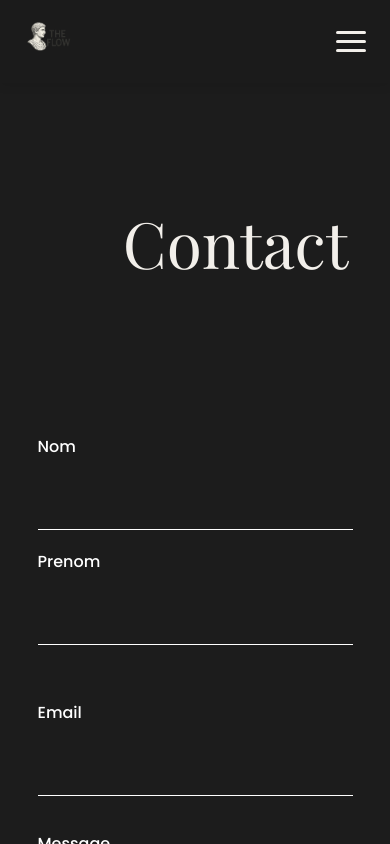
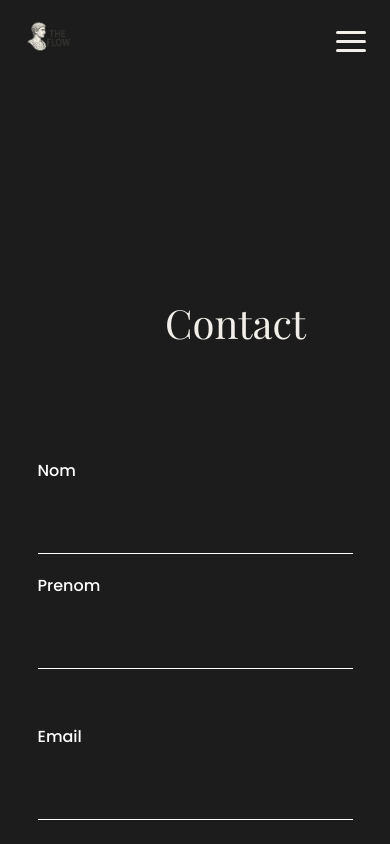
Before and after one commit to adriencre/The-Flow, a Vue app: page /contact in a window 390 px wide. Built offline with nearby package versions, Linux system fonts and the light colour scheme.

Commit message:
version mobile

```diff
--- a/index.html
+++ b/index.html
@@ -1,10 +1,47 @@
 <!DOCTYPE html>
-<html lang="">
+<html lang="fr">
   <head>
     <meta charset="UTF-8">
-    <link rel="icon" href="/favicon.ico">
     <meta name="viewport" content="width=device-width, initial-scale=1.0">
-    <title>Vite App</title>
+    <meta name="theme-color" content="#1C1C1C">
+
+    <!-- Manifest pour PWA -->
+    <link rel="manifest" href="/manifest.json">
+
+    <!-- Favicon principal avec taille augmentée -->
+    <link rel="icon" href="/images/logo.png" sizes="64x64">
+
+    <!-- Favicons pour différents appareils avec tailles plus grandes -->
+    <link rel="icon" type="image/png" href="/images/logo.png" sizes="96x96">
+    <link rel="icon" type="image/png" href="/images/logo.png" sizes="128x128">
+    <link rel="icon" type="image/png" href="/images/logo.png" sizes="256x256">
+
+    <!-- Favicon pour iOS (plus grand) -->
+    <link rel="apple-touch-icon" href="/images/logo.png">
+    <link rel="apple-touch-icon" href="/images/logo.png" sizes="180x180">
+    <link rel="apple-touch-icon" href="/images/logo.png" sizes="192x192">
+    <meta name="apple-mobile-web-app-capable" content="yes">
+    <meta name="apple-mobile-web-app-status-bar-style" content="black-translucent">
+
+    <!-- Favicon pour Android (plus grand) -->
+    <link rel="icon" type="image/png" href="/images/logo.png" sizes="192x192">
+    <link rel="icon" type="image/png" href="/images/logo.png" sizes="512x512">
+
+    <!-- Favicon pour Windows (plus grand) -->
+    <meta name="msapplication-TileImage" content="/images/logo.png">
+    <meta name="msapplication-TileColor" content="#1C1C1C">
+    <meta name="msapplication-config" content="/favicon/browserconfig.xml">
+
+    <title>The Flow - Sculptez votre avenir</title>
+
+    <!-- Style pour forcer une taille de favicon plus grande -->
+    <style>
+      /* Cette astuce CSS peut aider dans certains navigateurs */
+      link[rel="icon"] {
+        height: 64px !important;
+        width: 64px !important;
+      }
+    </style>
   </head>
   <body>
     <div id="app"></div>
--- a/src/components/Navbar.vue
+++ b/src/components/Navbar.vue
@@ -132,8 +132,9 @@ const closeMenu = () => {
     right: 0;
     width: 100%;
     padding: 1rem 2rem;
-    background-color: rgba(28, 28, 28, 0.95); /* Fond semi-transparent */
-    box-shadow: 0 2px 10px rgba(0, 0, 0, 0.1);
+    background-color: transparent; /* Pas de fond */
+    box-shadow: none;
+    z-index: 1500; /* S'assurer que la navbar est au-dessus de tout */
   }
 
   .logo {
--- a/src/style.css
+++ b/src/style.css
@@ -451,6 +451,27 @@ a {
   font-weight: bold;
 }
 
+/* Styles pour la page de contact */
+.contact-page {
+  background-color: #1C1C1C;
+  min-height: 100vh;
+  padding: 0 2rem 4rem;
+}
+
+.contact-page .contact-title {
+  text-align: center;
+  margin-bottom: 2rem;
+  color: #F2EFEA;
+  font-family: 'Playfair Display';
+  font-size: 64px;
+  padding-top: 120px;
+}
+
+.contact-form-container {
+  max-width: 776px;
+  margin: 0 auto;
+}
+
 /* Responsive */
 /* Grands écrans et tablettes paysage */
 @media (max-width: 1400px) {
@@ -587,6 +608,15 @@ a {
 
 /* Tablettes portrait et grands mobiles */
 @media (max-width: 768px) {
+  /* Styles responsifs pour la page de contact */
+  .contact-page .contact-title {
+    font-size: 48px;
+    padding-top: 100px;
+  }
+
+  .contact-form-container {
+    width: 90%;
+  }
 
   .cta-button {
     font-size: 10px !important;
@@ -594,14 +624,19 @@ a {
 
   .hero-content {
     max-width: 80%;
-    margin-left: 10%;
+    margin-left: auto;
+    margin-right: auto;
     margin-top: 15%;
+    text-align: center;
+    color: #000000; /* Texte en noir pour la version mobile */
+    z-index: 10; /* S'assurer que le contenu est au-dessus de la statue */
   }
 
   .hero-content h1 {
     font-size: 48px;
     margin-left: 0;
     text-align: center;
+    color: #000000; /* Titre en noir */
   }
 
   .hero-content p {
@@ -609,17 +644,28 @@ a {
     text-align: center;
     max-width: 100%;
     margin-bottom: 2.5rem;
+    color: #000000; /* Texte en noir */
   }
 
   .hero-content .cta-button {
     display: block;
     margin: 0 auto;
+    background-color: transparent;
+    border: 1px solid #000000;
+    color: #000000;
+  }
+
+  .hero-content .cta-button:hover {
+    background-color: #000000;
+    color: white;
   }
 
   .statue-overlay {
-    opacity: 0.5;
+    opacity: 0.9;
     width: 100%;
+    background-image: url('./assets/statue.png');
   }
+}
 
   .services-section {
     padding: 60px 0;
@@ -734,13 +780,32 @@ a {
     width: 100%;
     box-sizing: border-box;
   }
-}
+
 
 /* Mobiles */
 @media (max-width: 576px) {
+  /* Utiliser statue_mobile.png pour les petits écrans */
+  .statue-overlay {
+    background-image: url('/images/statue_mobile.png');
+    background-position: center;
+    opacity: 1;
+    width: 100%;
+  }
+
+  /* Styles responsifs pour la page de contact */
+  .contact-page .contact-title {
+    font-size: 40px;
+    padding-top: 80px;
+    margin-bottom: 1.5rem;
+  }
+
+  .contact-form-container {
+    width: 100%;
+  }
+
   .hero-content {
-    max-width: 90%;
-    margin-left: 5%;
+    max-width: 80%;
+    margin-left: 5;
     margin-top: 25%;
   }
 
@@ -865,6 +930,12 @@ a {
 
 /* Très petits écrans */
 @media (max-width: 375px) {
+  /* Styles responsifs pour la page de contact */
+  .contact-page .contact-title {
+    font-size: 32px;
+    padding-top: 70px;
+  }
+
   .hero-content h1 {
     font-size: 36px;
   }
--- a/src/views/HomePage.vue
+++ b/src/views/HomePage.vue
@@ -533,7 +533,8 @@ onMounted(() => {
 @media (max-width: 576px) {
   .hero-content {
     max-width: 80%;
-    margin-left: 0;
+    margin-left: auto;
+    margin-right: auto;
     text-align: center;
   }
 
@@ -547,13 +548,18 @@ onMounted(() => {
     margin-left: 0;
     max-width: 100%;
   }
-
   .cta-button {
-    margin-left: 0;
-    width: 220px;
-    height: 44px;
-    font-size: 14px;
-  }
+  margin-left: 0;
+  width: 180px;
+  height: auto; /* Pour que la hauteur s'adapte au contenu */
+  font-size: 12px;
+  white-space: normal; /* Le texte passe à la ligne si nécessaire */
+  line-height: 1.2; /* Réduction de l'espacement entre les lignes */
+  box-sizing: border-box; /* Inclure le padding dans la largeur/hauteur */
+  word-wrap: break-word; /* Couper les mots trop longs */
+  text-align: center; /* Centrer le texte */
+  padding: 10px 12px; /* Optionnel mais souvent utile pour le confort visuel */
+}
 
   .statue-overlay {
     opacity: 0.4;
```
Also changed, not shown: public/manifest.json (added), 2 other files (tests, documents, lock files or other folders).
